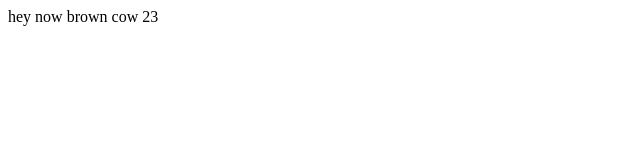
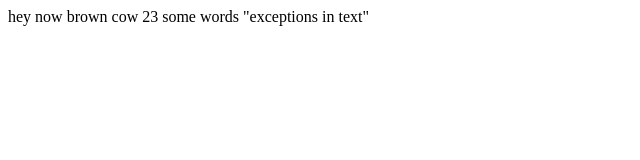
Before and after one commit to wojglu/javascript-tutorial, a plain HTML site: page idnex.html in a window 1280 px wide. Shown: the whole page, without its empty margins (0-640 px from the left). Drawn offline with Linux system fonts and the light colour scheme.

Commit message:
more varaibles

```diff
--- a/idnex.html
+++ b/idnex.html
@@ -11,8 +11,10 @@
 	some
 	lines
 	*/
-	var x = 23;
+	var x = 23 ;
 	document.write(x);
+	var y = " some words \"exceptions in text\" ";
+	document.write(y)
 </script>
 </body>
 </html>
```
